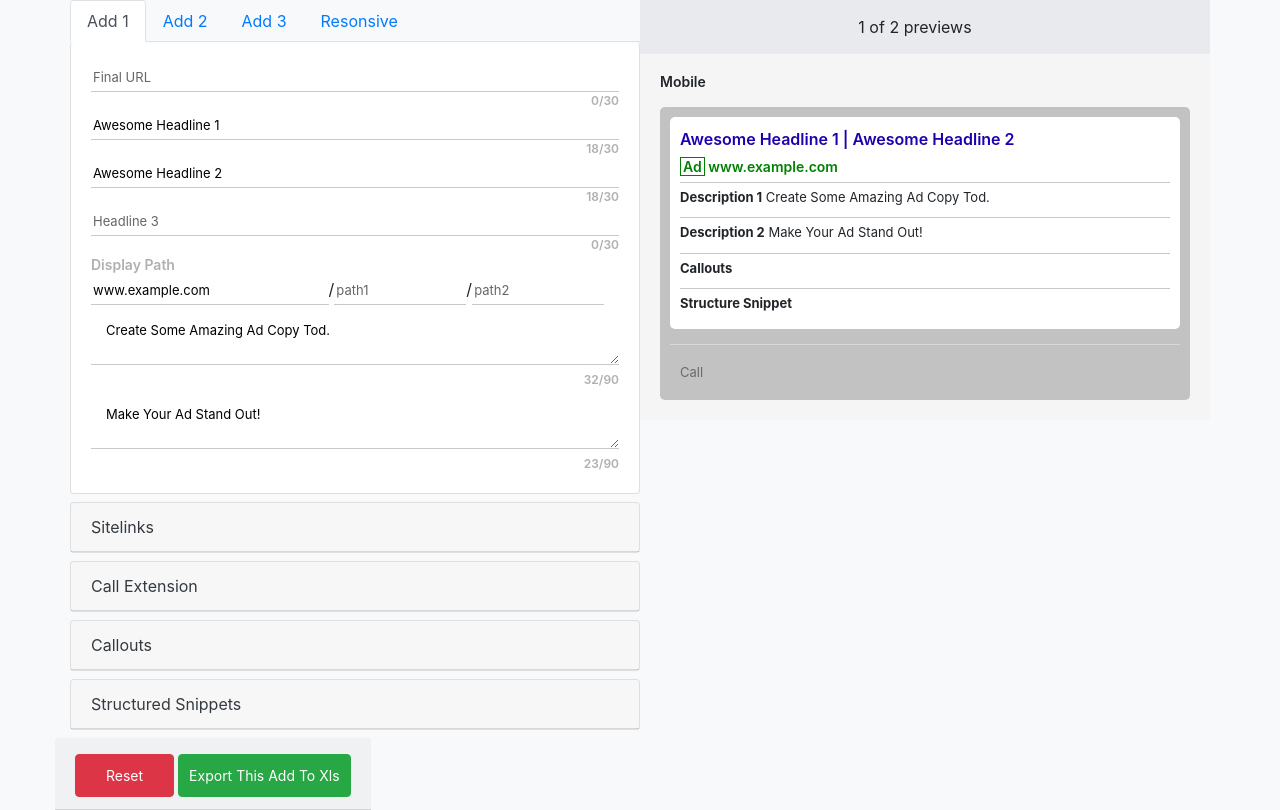
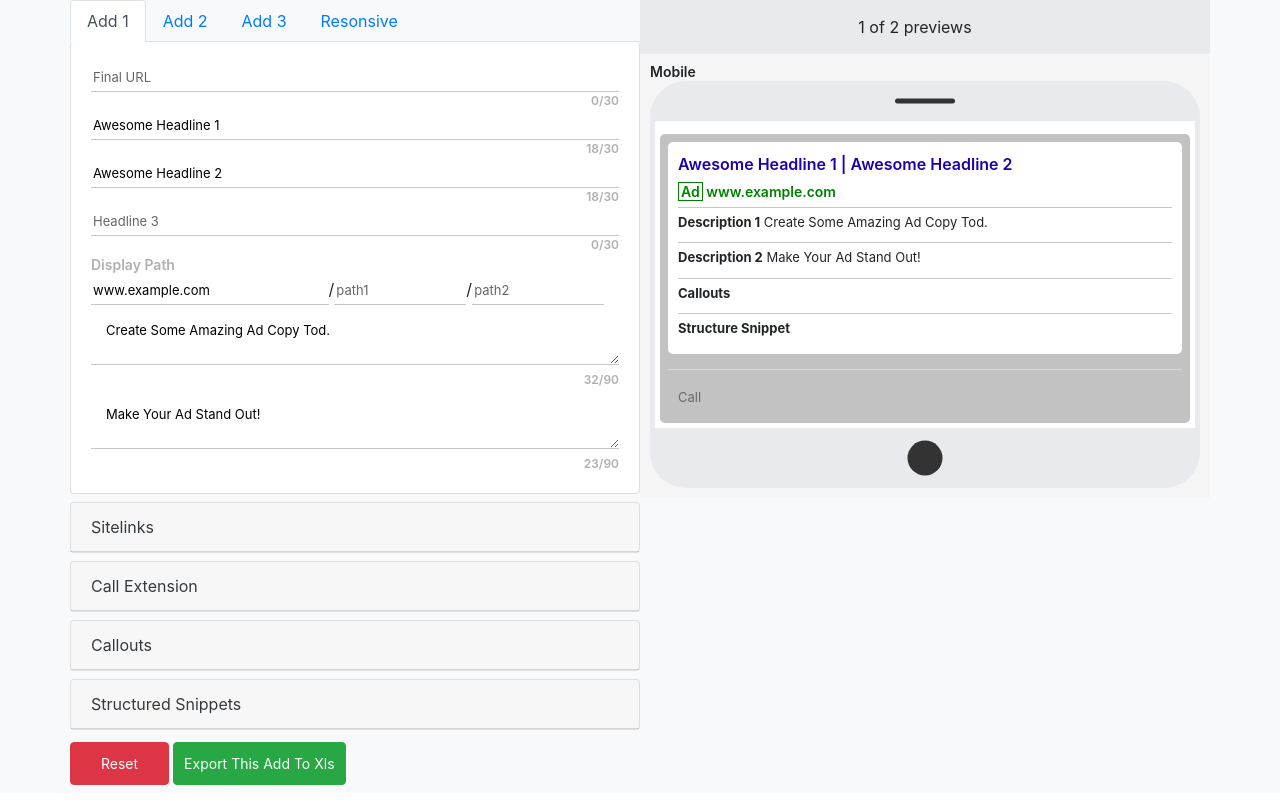
Before and after one commit to avinash-glocify/react-plugin, a React (Create React App) app: page / in a window 1280 px wide. Built offline with nearby package versions, Linux system fonts and the light colour scheme.

Commit message:
new changes

```diff
--- a/src/Components/Common/add.jsx
+++ b/src/Components/Common/add.jsx
@@ -113,7 +113,7 @@ class Add extends React.Component {
                   <InputComponent ref="headline" placeholder="Headline 3" maxLength="30" changeHeadline={this.changeDynamicState} name="headline3" headline={this.state.addForm.headline3} />
                   <div className="form-group mb-0">
                     <label className="LabelPath d-block">Display Path <i className="fa fa-question-circle" aria-hidden="true"></i></label>
-                    <input type="text"  placeholder="www.example.com/path1" maxLength="30"  className="TextAdField width_45" name="display_path" onChange={this.onChange} value={this.state.addForm.display_path === null ? '' : this.state.addForm.display_path } />
+                    <input type="text"  placeholder="www.example.com" maxLength="30"  className="TextAdField width_45" name="display_path" onChange={this.onChange} value={this.state.addForm.display_path === null ? '' : this.state.addForm.display_path } />
                     /<input type="text"  placeholder="path1" maxLength="15"  className="TextAdField path" name="path1" onChange={this.onChange} value={this.state.addForm.path1 === null ? '' : this.state.addForm.path1 } />
                     /<input type="text" placeholder="path2" maxLength="14"  className="TextAdField path" name="path2" onChange={this.onChange} value={this.state.addForm.path2 === null ? '' : this.state.addForm.path2 } />
                   </div>
@@ -245,8 +245,8 @@ class Add extends React.Component {
                 </div>
               </div>
             </div>
-            <div className="row mt-2">
-              <div className="card-header">
+            <div className="mt-2">
+              <div className="card-body p-0 pb-2">
                 <button type="button" className="btn btn-danger reset-button mt-1" onClick={this.resetForm}>Reset</button>
                 <button type="button" className="btn btn-success ml-1 import-button mt-1" onClick={this.exportAdd}>Export This Add To Xls</button>
               </div>
--- a/src/Components/Common/mobile.jsx
+++ b/src/Components/Common/mobile.jsx
@@ -5,14 +5,14 @@ class MobileView extends React.Component {
 render() {
   let { callouts, descriptions, headlines, structure_snippets } = this.props
   return <div>
-          <div className="AdContent ">
-          <div className="addViewContainer mt-3">
+          <div className="AdContent mt-2">
+          <div className="addViewContainer">
             <div className="AdHeading">
               { headlines.map((head, ind) => {
                 let name = "headline"+head;
                 let val = this.props.data[name];
                 return (
-                  <a href="true" className="p-0" key={name} onClick={(e) => { e.preventDefault() }}>
+                  <a href="true" className="p-0 text-break" key={name} onClick={(e) => { e.preventDefault() }}>
                     { head !== 1 && val ? ' | '  : ''} {val}
                   </a>
                  )
--- a/src/Components/Common/responsiveTab.jsx
+++ b/src/Components/Common/responsiveTab.jsx
@@ -342,7 +342,7 @@ class ResponsiveTab extends React.Component {
               </div>
             </div>
             <div className="mt-2">
-              <div className="card-header">
+              <div className="card-body p-0 pb-2">
                 <button type="button" className="btn btn-danger reset-button mt-1" onClick={this.resetForm}>Reset</button>
                 <button type="button" className="btn btn-success ml-1 import-button mt-1" onClick={this.exportAdd}>Export This Add To Xls</button>
               </div>
--- a/src/Components/home.jsx
+++ b/src/Components/home.jsx
@@ -241,6 +241,8 @@ class Home extends React.Component {
               { this.state.mobileView  ?
                 <div className="HeighLightAd">
                     <h3 className="Mobile">Mobile</h3>
+                    <div className="smartphone">
+                      <div className="content">
                         <MobileView data={this.state.add1} headlines={this.state.adHeadlines} callouts={this.state.adCallouts}
                          structure_snippets={this.state.adStructure_snippets} descriptions={this.state.adDescriptions} />
                         { this.state.activeAdd2 === true ? <MobileView data={this.state.add2} headlines={this.state.adHeadlines} callouts={this.state.adCallouts}
@@ -249,7 +251,9 @@ class Home extends React.Component {
                          structure_snippets={this.state.adStructure_snippets} descriptions={this.state.adDescriptions} /> : '' }
                         { this.state.responsiveAdd === true ? <MobileView data={this.state.responsiveAddData} headlines={this.state.headlines} callouts={this.state.callouts}
                          structure_snippets={this.state.structure_snippets} descriptions={this.state.descriptions} /> : '' }
-                </div> :
+                       </div>
+                     </div>
+                 </div>:
                   <div className="HeighLightAd">
                     <h3 className="Mobile">Desktop</h3>
                     <DesktopView data={this.state.add1} headlines={this.state.adHeadlines} callouts={this.state.adCallouts}
--- a/src/style/custom.css
+++ b/src/style/custom.css
@@ -18,7 +18,7 @@ i.AngleDown {font-size: 22px;}
 #erw-root {
   max-width: 100% !important;
 }
-.MobileDiv {padding: 20px;background: #f5f5f5;}
+.MobileDiv {padding: 10px;background: #f5f5f5;}
 .AdLight {text-align: right;} .AdLight span{font-weight: 600;}
 .Mobile {font-size: 14px;font-weight: 600; margin:0px !important;}
 .AdHeading a {padding: 0 20px 0 0px; color: #2000ae; font-weight: 600;}
@@ -27,7 +27,7 @@ i.AngleDown {font-size: 22px;}
 .AdHeading a.SitePath span {border: 1px solid green; padding: 0 2px;}
 .AdContent p {padding: 5px 0; margin: 5px 0 0; font-size: 13px; border-top: 1px solid #c8c8c8;}
 .AdContent {}
-.addViewContainer {background: #c2c2c2;padding: 10px;border-radius: 5px;}
+.addViewContainer {background: #c2c2c2;padding: 8px;border-radius: 5px;}
 .AdHeading {background: #fff;padding: 10px;border-radius: 5px; margin-bottom: 10px;}
 
 .BottomTagInner a{color: #2000ae; font-weight: 600;padding: 0 10px;}
@@ -71,3 +71,46 @@ textarea:focus,input:focus {
 }
 
 @import url('https://cdnjs.cloudflare.com/ajax/libs/font-awesome/4.7.0/css/font-awesome.min.css');
+
+.smartphone {
+  position: relative;
+  margin: auto;
+  border-color: #e8eaed;
+  border-style: solid;
+  border-width: 40px 5px 60px;
+  border-radius: 36px;
+}
+
+/* The horizontal line on the top of the device */
+.smartphone:before {
+  content: '';
+  display: block;
+  width: 60px;
+  height: 5px;
+  position: absolute;
+  top: -20px;
+  left: 50%;
+  transform: translate(-50%, -50%);
+  background: #333;
+  border-radius: 10px;
+}
+
+/* The circle on the bottom of the device */
+.smartphone:after {
+  content: '';
+  display: block;
+  width: 35px;
+  height: 35px;
+  position: absolute;
+  left: 50%;
+  bottom: -65px;
+  transform: translate(-50%, -50%);
+  background: #333;
+  border-radius: 50%;
+}
+
+/* The screen (or content) of the device */
+.smartphone .content {
+ background: white;
+ padding: 5px;
+}
```
Lines whose indentation alone changed are shown as unchanged.
